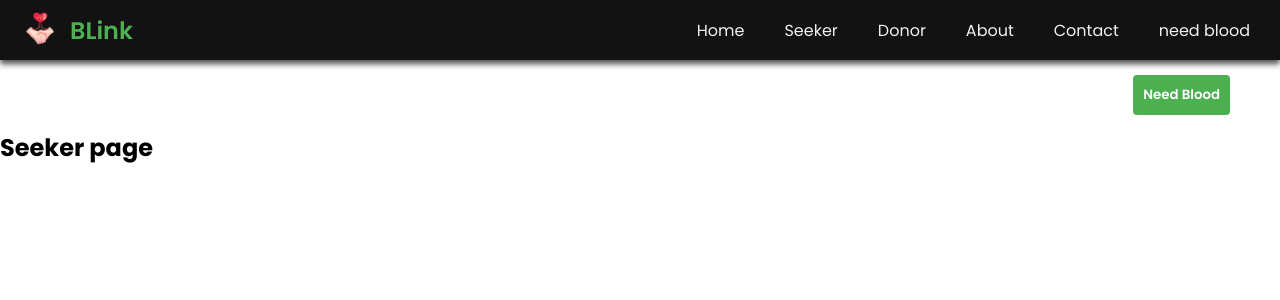
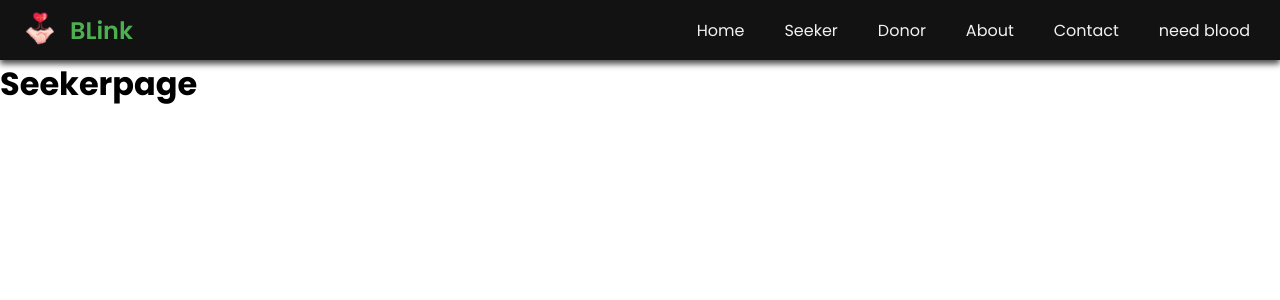
Before and after one commit to RagulKannan2005/blood-doner-locator, a React (Vite) app: page /Seeker in a window 1280 px wide. Shown: the top 300 px of the page. Built offline with nearby package versions, Linux system fonts and the light colour scheme; a web font is replaced by a local one.

Commit message:
Update Seekerpage.jsx

```diff
--- a/src/pages/Seekerpage.jsx
+++ b/src/pages/Seekerpage.jsx
@@ -1,17 +1,14 @@
 import React from "react";
 import Navbar from "../components/navbar/Navbar";
-import '../components/cssfiles/seekerpage.css'
-import { Link } from "react-router-dom";
-
-
+import "../components/cssfiles/Seekerpage.css"
+import { Link, useNavigate } from "react-router-dom";
 const Seekerpage = () => {
+  const navigate = useNavigate();
   return (
     <>
       <Navbar />
-      <div className="need-btn">
-        <button >Need Blood</button>
-      </div>
-      <h2>Seeker page</h2>
+      <h1>Seekerpage</h1>
+
     </>
   );
 };
```
